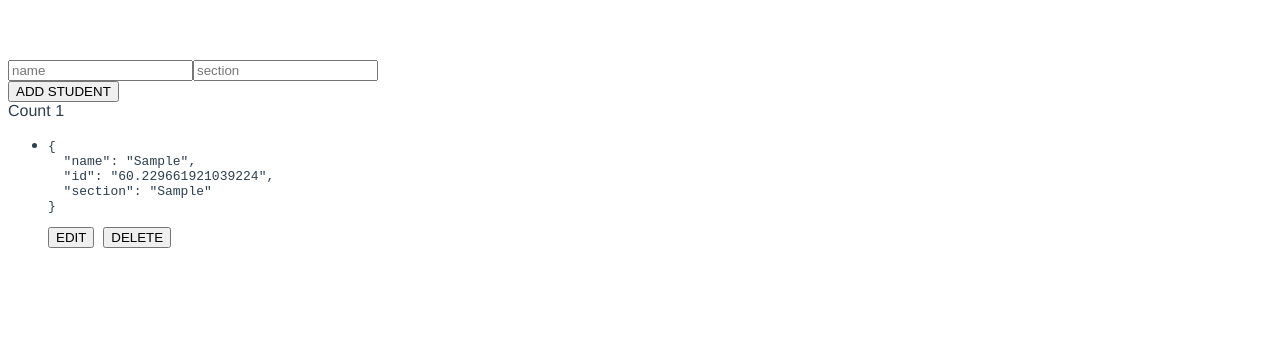
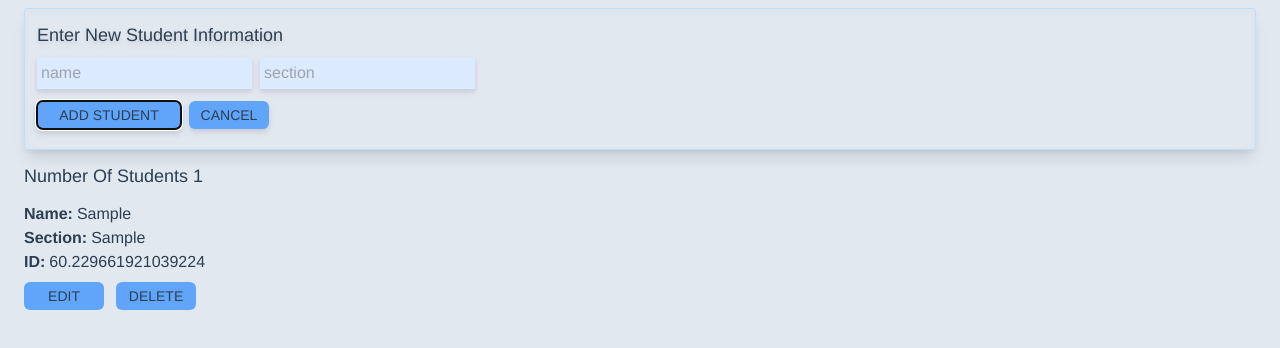
Before and after one commit to aaronksaunders/vite-pinia, a Vue app: page / in a window 1280 px wide. Both pictures are taken after typing "Sample", "Sample" into the empty fields and a click on the button "ADD STUDENT". Shown: the top 348 px of the page. Built offline with nearby package versions, Linux system fonts and the light colour scheme.

Commit message:
addining tailwind

```diff
--- a/index.html
+++ b/index.html
@@ -6,7 +6,7 @@
     <meta name="viewport" content="width=device-width, initial-scale=1.0" />
     <title>Vite App</title>
   </head>
-  <body>
+  <body class=" h-screen bg-slate-200">
     <div id="app"></div>
     <script type="module" src="/src/main.ts"></script>
   </body>
--- a/package.json
+++ b/package.json
@@ -2,7 +2,7 @@
   "name": "vite-pinia",
   "version": "0.0.0",
   "scripts": {
-    "dev": "vite",
+    "dev": "vite --host",
     "build": "vue-tsc --noEmit && vite build",
     "serve": "vite preview"
   },
@@ -15,7 +15,10 @@
     "@vitejs/plugin-vue": "^4.0.0",
     "@vue/compiler-sfc": "^3.2.47",
     "@vue/tsconfig": "^0.1.3",
+    "autoprefixer": "^10.4.14",
     "cypress": "^12.7.0",
+    "postcss": "^8.4.21",
+    "tailwindcss": "^3.2.7",
     "typescript": "~4.9.5",
     "vite": "^4.1.4",
     "vue-tsc": "^1.2.0"
--- /dev/null
+++ b/postcss.config.js
@@ -0,0 +1,6 @@
+module.exports = {
+  plugins: {
+    tailwindcss: {},
+    autoprefixer: {},
+  },
+}
--- a/src/App.vue
+++ b/src/App.vue
@@ -5,15 +5,25 @@ import StudentsComponent from './components/StudentsComponent.vue'
 </script>
 
 <template>
+  <div class="container mx-auto px-4">
   <StudentsComponent />
+  </div>
 </template>
 
 <style>
+@tailwind base;
+@tailwind components;
+@tailwind utilities;
+
 #app {
   font-family: Avenir, Helvetica, Arial, sans-serif;
   -webkit-font-smoothing: antialiased;
   -moz-osx-font-smoothing: grayscale;
   color: #2c3e50;
-  margin-top: 60px;
+}
+
+button:focus {
+  outline: 1px dotted;
+  outline: 5px auto -webkit-focus-ring-color;
 }
 </style>
--- a/src/components/StudentsComponent.vue
+++ b/src/components/StudentsComponent.vue
@@ -4,7 +4,6 @@ import { useMainStore, Student } from "../store";
 
 // get the store
 const mainStore = useMainStore();
-
 
 // ref for holding form values
 const item = ref({ name: "", section: "" });
@@ -40,30 +39,106 @@ const updateStudent = () => {
   mainStore.updateStudent({ ...item.value, id });
   item.value = { name: "", section: "" };
 };
+
+const clearInput = () => {
+  item.value = { name: "", section: "" };
+  mainStore.selectedStudent = null;
+};
 </script>
 
 <template>
-  <div v-if="mainStore.selectedStudent === null">
-    <input type="text" v-model="item.name" placeholder="name" />
-    <input type="text" v-model="item.section" placeholder="section" />
-    <div><button @click="addStudent">ADD STUDENT</button>&nbsp;</div>
-  </div>
-  <div v-else>
-    <input type="text" v-model="item.name" placeholder="name" />
-    <input type="text" v-model="item.section" placeholder="section" />
-    <div>
-      <button @click="updateStudent()">UPDATE STUDENT</button>
-      <button @click="mainStore.selectedStudent = null">CANCEL</button>
+  <div
+    class="border-solid border-blue-200 border-[1px] rounded p-3 m-2 shadow-lg drop-shadow-md"
+  >
+    <div v-if="mainStore.selectedStudent === null">
+      <div class="mb-1 font-medium text-lg">Enter New Student Information</div>
+      <input
+        type="text"
+        v-model="item.name"
+        placeholder="name"
+        class="bg-blue-100 my-1 p-1 mr-2"
+      />
+      <input
+        type="text"
+        v-model="item.section"
+        placeholder="section"
+        class="bg-blue-100 my-1 p-1"
+      />
+      <div class="my-2">
+        <button
+          class="rounded-md border-blue-600 hover:bg-blue-500 border-solid bg-blue-400 px-2 py-1 w-36 font-medium text-sm mr-2"
+          @click="addStudent"
+        >
+          ADD STUDENT
+        </button>
+
+        <button
+          class="rounded-md border-blue-600 hover:bg-blue-500 border-solid bg-blue-400 px-2 py-1 w-20 font-medium text-sm"
+          @click="clearInput"
+        >
+          CANCEL
+        </button>
+      </div>
+    </div>
+    <div v-else>
+      <div class="mb-1 font-medium text-lg">Update Student Information</div>
+      <input
+        type="text"
+        v-model="item.name"
+        placeholder="name"
+        class="bg-blue-100 my-1 p-1 mr-2"
+      />
+      <input
+        type="text"
+        v-model="item.section"
+        placeholder="section"
+        class="bg-blue-100 my-1 p-1"
+      />
+      <div class="my-2">
+        <button
+          class="rounded-md border-blue-600 hover:bg-blue-500 border-solid bg-blue-400 px-2 py-1 w-40 font-medium text-sm mr-3"
+          @click="updateStudent()"
+        >
+          UPDATE STUDENT
+        </button>
+        <button
+          class="rounded-md border-blue-600 hover:bg-blue-500 border-solid bg-blue-400 px-2 py-1 w-20 font-medium text-sm"
+          @click="clearInput"
+        >
+          CANCEL
+        </button>
+      </div>
     </div>
   </div>
-  <div>Count {{ mainStore.students.length }}</div>
-  <ul>
-    <li v-for="(item, index) in mainStore.students" :key="index">
-      <pre>{{ JSON.stringify(item, null, 2) }}</pre>
+  <div class="my-3 ml-2 font-medium text-lg">Number Of Students {{ mainStore.students.length }}</div>
+  <ul class="mx-2 h-80 overflow-auto">
+    <li v-for="(item, index) in mainStore.students" :key="index" class="mb-4">
       <div>
-        <button @click="setSelectedStudent(item)">EDIT</button>&nbsp;
-        <button @click="mainStore.removeStudent(item.id)">DELETE</button>
+        <div>
+          <span class="mr-1 font-semibold">Name:</span><span>{{ item.name }}</span>
+        </div>
+        <div>
+          <span class="mr-1 font-semibold">Section:</span><span>{{ item.section }}</span>
+        </div>
+        <div>
+          <span class="mr-1 font-semibold">ID:</span><span>{{ item.id }}</span>
+        </div>
       </div>
+      <div class="mt-2 size">
+        <button
+          class="rounded-md border-blue-600 hover:bg-blue-500 border-solid bg-blue-400 px-2 py-1 w-20 font-medium mr-3 text-sm"
+          @click="setSelectedStudent(item)"
+        >
+          EDIT
+        </button>
+        <button
+          class="rounded-md border-blue-600 hover:bg-blue-500 border-solid bg-blue-400 px-2 py-1 w-20 font-medium text-sm"
+          @click="mainStore.removeStudent(item.id)"
+        >
+          DELETE
+        </button>
+      </div>
+      <div class="border-b border-gray-200 pt-3"></div>
     </li>
   </ul>
 </template>
--- /dev/null
+++ b/tailwind.config.js
@@ -0,0 +1,12 @@
+/** @type {import('tailwindcss').Config} */
+module.exports = {
+
+  content: [
+    "./index.html",
+    "./src/**/*.{vue,js,ts,jsx,tsx}",
+  ],
+  theme: {
+    extend: {},
+  },
+  plugins: [],
+}
```
Also changed, not shown: 1 other file (tests, documents, lock files or other folders).
